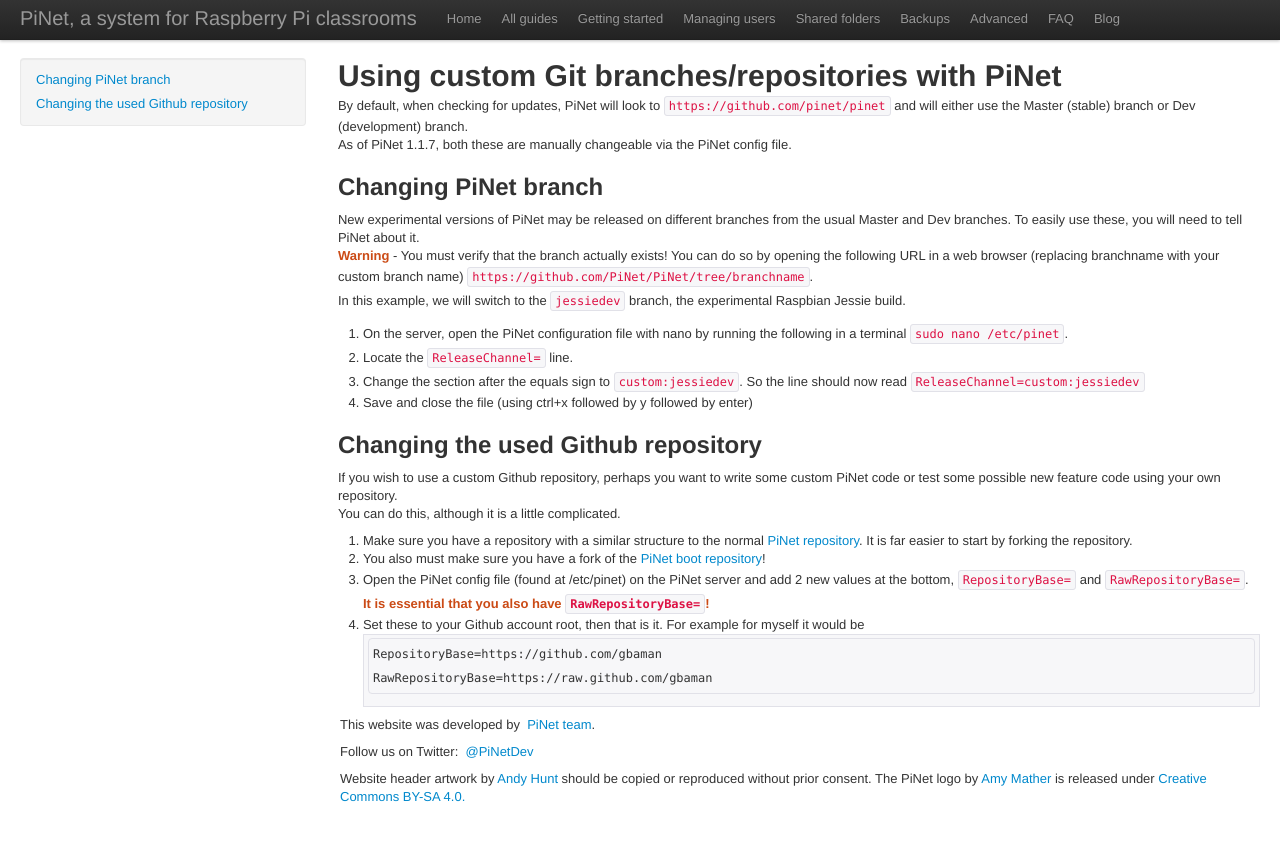
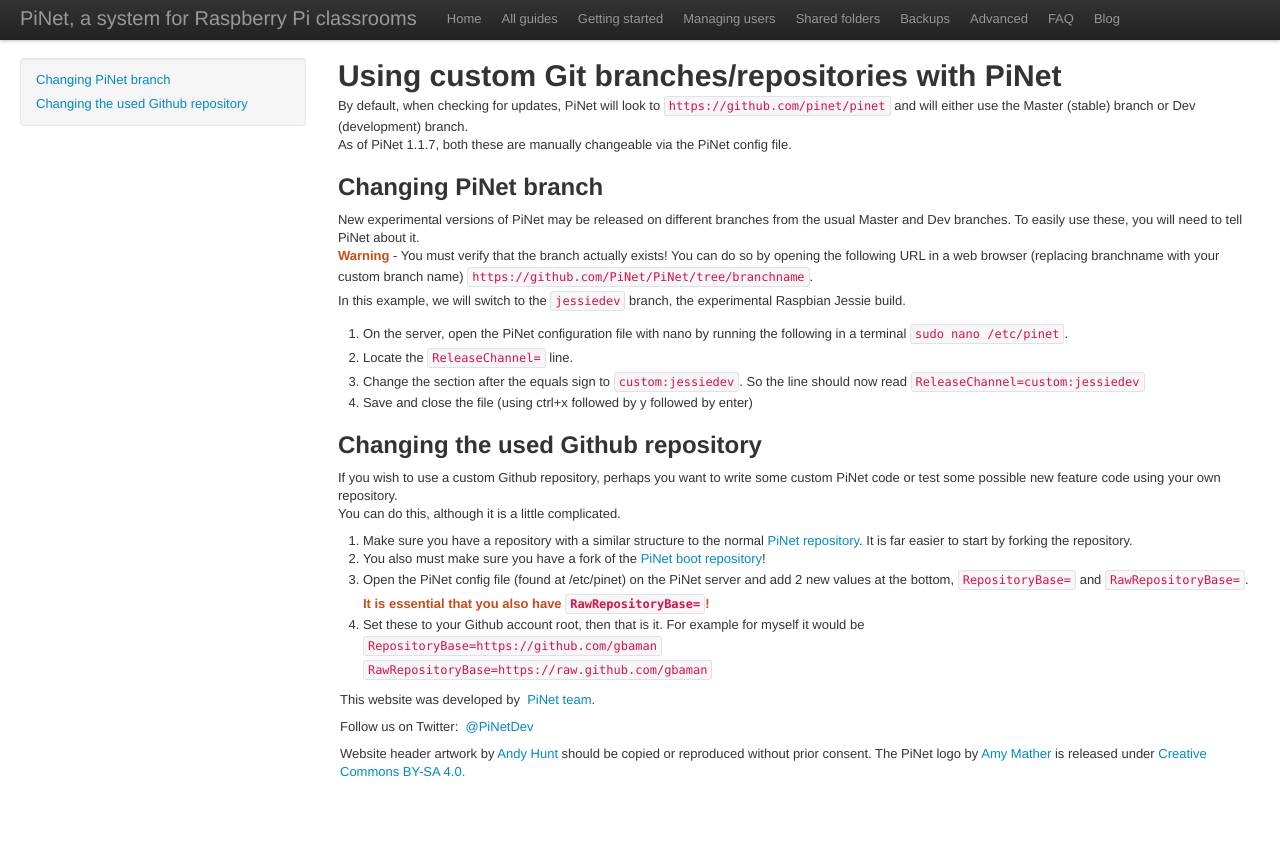
Before and after one commit to PiNet/PiNet.github.io, a Jekyll site: the page built from articles/advanced/custom-branches-repositories.md, in a window 1280 px wide. Shown: the top 841 px of the page. Built offline with Jekyll 4.4.1, drawn with Linux system fonts in a browser that asks for light colours; some web fonts are replaced.

Commit message:
Fixed formatting issue

````diff
--- a/articles/advanced/custom-branches-repositories.md
+++ b/articles/advanced/custom-branches-repositories.md
@@ -23,7 +23,5 @@
 3. Open the PiNet config file (found at /etc/pinet) on the PiNet server and add 2 new values at the bottom, ```RepositoryBase=``` and ```RawRepositoryBase=```.
    **It is essential that you also have ```RawRepositoryBase=```!**
 4. Set these to your Github account root, then that is it. For example for myself it would be
-```
-RepositoryBase=https://github.com/gbaman
-RawRepositoryBase=https://raw.github.com/gbaman
-```
+```RepositoryBase=https://github.com/gbaman```
+```RawRepositoryBase=https://raw.github.com/gbaman```
````
